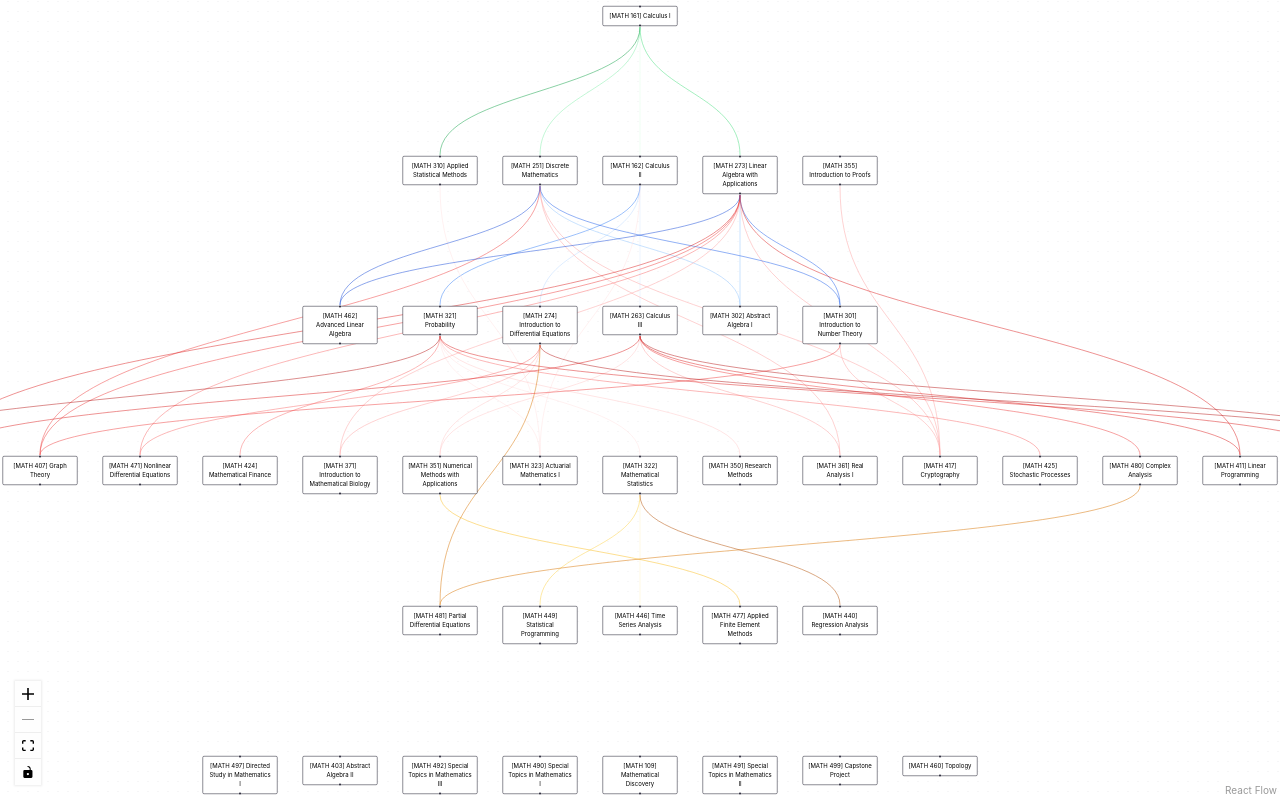
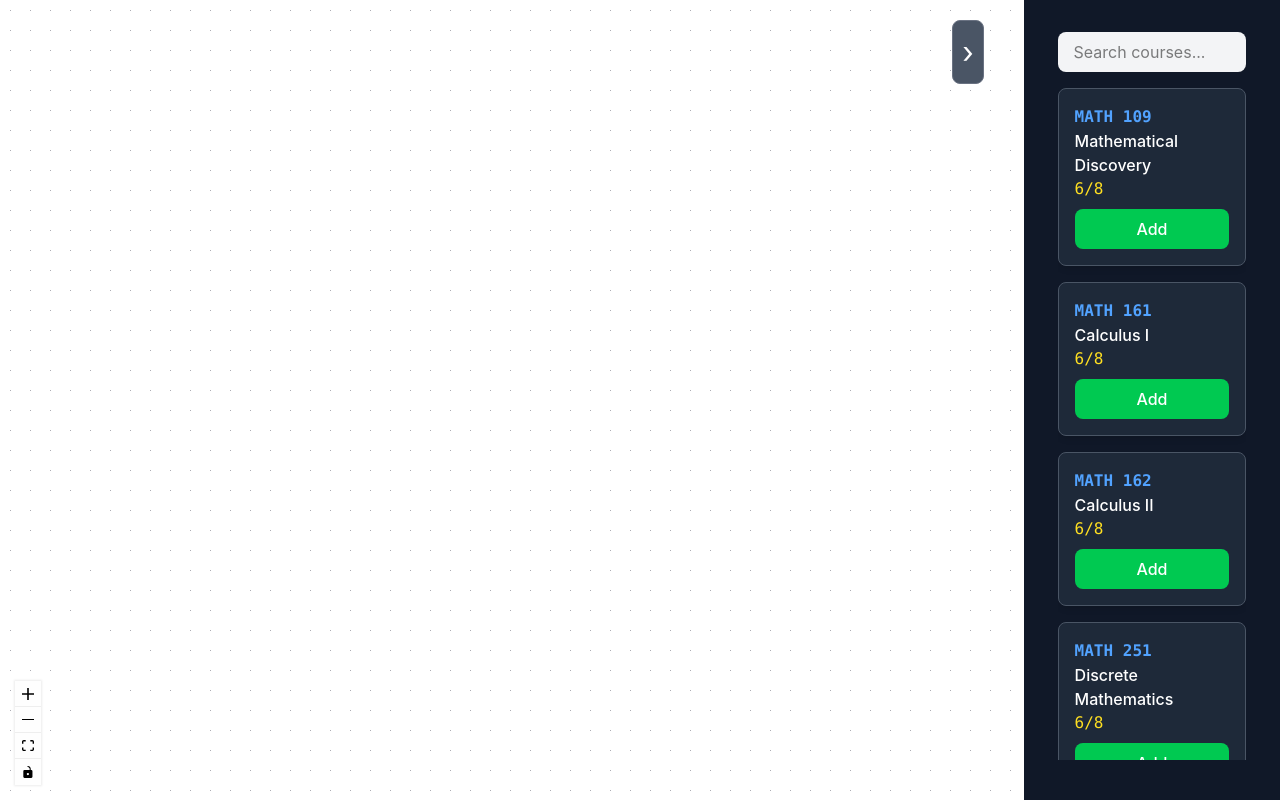
Before and after one commit to cerebrum101/courseplanner, a React (Vite) app: page / in a window 1280 px wide. Built offline with nearby package versions, Linux system fonts and the light colour scheme.

Commit message:
completed v0

```diff
--- a/src/AllCoursesView.tsx
+++ b/src/AllCoursesView.tsx
@@ -19,8 +19,9 @@ import { courseEdges, edgeTypes } from './edges';
 
 
 export default function AllCoursesView() {
-  const [nodes, , onNodesChange] = useNodesState(courseNodes);
+  const [nodes, setNodes , onNodesChange] = useNodesState(courseNodes);
   const [edges, setEdges, onEdgesChange] = useEdgesState(courseEdges);
+
   const onConnect: OnConnect = useCallback(
     (connection) => setEdges((edges) => addEdge(connection, edges)),
     [setEdges]
--- a/src/App.tsx
+++ b/src/App.tsx
@@ -28,8 +28,8 @@ export default function App() {
     return (
     <BrowserRouter>
       <Routes>
-        <Route path="/" element={<AllCoursesView />} />
-        <Route path="personal" element={<UserPlanPage />} />
+        <Route path="/all" element={<AllCoursesView />} />
+        <Route path="/" element={<UserPlanPage />} />
       </Routes>
     </BrowserRouter>
   );
--- a/src/PersonalPage.tsx
+++ b/src/PersonalPage.tsx
@@ -1,4 +1,4 @@
-import { useEffect, useMemo, useState } from 'react';
+import { useEffect, useMemo, useRef, useState } from 'react';
 import Dashboard from './components/Dashboard';
 import {
   ReactFlow,
@@ -7,45 +7,117 @@ import {
   useNodesState,
   useEdgesState,
   Node,
+  Edge,
 } from '@xyflow/react';
 import '@xyflow/react/dist/style.css';
 import './styles/index.css';
+import courseDataJSON from './data/completeCourses1.json';
 
-// Define type for your nodes
 type CourseNode = Node & {
   data: {
     label: string;
   };
 };
 
+interface CoursePrereq {
+  courseCode: string;
+  courseName: string;
+  gradeRequired: string;
+}
+
+interface Course {
+  courseCode: string;
+  courseName: string;
+  prerequisites: Array<CoursePrereq | string>;
+  corequisites: any[];
+  antirequisites: any[];
+}
+
+interface CoursesData {
+  coursesData: Course[];
+}
+
 export default function UserPlanPage() {
-  // Explicitly type your state
-  const [addedCards, setAddedCards] = useState<string[]>([]);
+  const [addedCardsCodes, setAddedCardsCodes] = useState<string[]>([]);
   const [nodes, setNodes, onNodesChange] = useNodesState<CourseNode>([]);
-  const [edges, setEdges, onEdgesChange] = useEdgesState([]);
+  const [edges, setEdges, onEdgesChange] = useEdgesState<Edge>([]);
 
+  // Create a course map for quick lookup
+  const courseMap = useMemo(() => {
+    const map = new Map<string, Course>();
+    courseDataJSON.coursesData.forEach(course => {
+      map.set(course.courseCode, course);
+    });
+    return map;
+  }, []);
+
+  // Update nodes when addedCardsCodes changes
   useMemo(() => {
-    setNodes(addedCards.map((code, index) => ({
-      id: code,
-      position: { x: index * 200, y: 0 },
-      data: { label: code },
-      draggable: true,
-      type: 'default'
-    })));  // <-- Now properly closed
-  }, [addedCards, setNodes]);
+    setNodes(addedCardsCodes.map((code) => {
+      // Try to find existing node to preserve its position
+      const existingNode = nodes.find(n => n.id === code);
+
+      return {
+        id: code,
+        position: existingNode?.position || { x: 0, y: 0 }, // Use existing position or default
+        data: { label: code },
+        draggable: true,
+        type: 'default'
+      } as CourseNode;
+    }));
+  }, [addedCardsCodes]); // Only trigger when addedCardsCodes changes
+  // Generate edges based on prerequisites
+  useEffect(() => {
+    const newEdges: Edge[] = [];
+
+    addedCardsCodes.forEach(courseCode => {
+      const course = courseMap.get(courseCode);
+      if (!course) return;
+
+      // Process prerequisites
+      course.prerequisites.forEach(prereq => {
+        // Skip string prerequisites (like "!PERM")
+        if (typeof prereq !== 'object') return;
+
+        const prereqCode = prereq.courseCode;
+        if (addedCardsCodes.includes(prereqCode)) {
+          newEdges.push({
+            id: `${prereqCode}->${courseCode}`,
+            source: prereqCode,
+            target: courseCode,
+            type: 'default',
+            style: { stroke: '#3b82f6' }, // Blue for prerequisites
+            markerEnd: 'arrowclosed'
+          });
+        }
+      });
+    });
+
+    setEdges(newEdges);
+  }, [addedCardsCodes, courseMap, setEdges]);
+
+  // Clean up edges when courses are removed
+  useEffect(() => {
+    setEdges(edges => edges.filter(edge =>
+      addedCardsCodes.includes(edge.source) &&
+      addedCardsCodes.includes(edge.target)
+    ));
+  }, [addedCardsCodes]);
 
   return (
     <ReactFlow
       nodes={nodes}
+      edges={edges}
       onNodesChange={onNodesChange}
+      onEdgesChange={onEdgesChange}
       fitView
       nodesDraggable={true}
     >
       <Background />
       <Controls />
       <Dashboard
-        addedCards={addedCards}
-        setAddedCards={setAddedCards}
+        addedCardsCodes={addedCardsCodes}
+        setAddedCardsCodes={setAddedCardsCodes}
       />
     </ReactFlow>
   );
--- a/src/components/Dashboard.jsx
+++ b/src/components/Dashboard.jsx
@@ -7,16 +7,19 @@ import '../styles/index.css';
 
 function Card({ code, name, credits, isAdded, toggleButton }) {
     return (
-      <div className="card p-4 my-5 bg-gray-800 border-gray-600 border-2 rounded flex-col">
+<div className="card p-4 bg-gray-800 border border-gray-600 rounded-lg flex flex-col space-y-2 shadow-md hover:shadow-lg transition-shadow">
         <div className="card-info">
-          <p className="card-code text-blue-600 font-mono">{code}</p>
-          <p className="card-name text-white">{name}</p>
-          <p className="card-credits text-yellow-400">{credits}</p>
+        <p className="card-code text-blue-400 font-mono font-semibold">{code}</p>
+<p className="card-name text-white font-medium">{name}</p>
+<p className="card-credits text-yellow-300 font-mono">{credits}</p>
         </div>
         <button
-          className={`px-4 py-2 mt-3 w-auto h-10 rounded transition-colors ${isAdded ? 'bg-red-500 hover:bg-red-600' : 'bg-green-500 hover:bg-green-600'}`}
+    className={`px-4 py-2 w-full rounded-lg transition-colors font-medium ${
+        isAdded
+            ? 'bg-red-500 hover:bg-red-600 text-white'
+            : 'bg-green-500 hover:bg-green-600 text-white'
+    }`}
     onClick={() => toggleButton(code)}
-        //   code={code}
     aria-label={isAdded ? `Remove ${name}` : `Add ${name}`}
     aria-pressed={isAdded}
 >
@@ -26,11 +29,11 @@ function Card({ code, name, credits, isAdded, toggleButton }) {
     );
   }
 
-export default function Dashboard({addedCards, setAddedCards}) {
+export default function Dashboard({addedCardsCodes, setAddedCardsCodes}) {
     const [isCollapsed, setIsCollapsed] = useState(false);
     const [searchTerm, setSearchTerm] = useState('');
 
-    // const [addedCards, setAddedCards] = useState([])
+
 
 
     function handleButtonClick() {
@@ -38,12 +41,12 @@ export default function Dashboard({addedCards, setAddedCards}) {
     }
 
     function handleToggleCard(code) {
-          if (!(addedCards.includes(code)))
+          if (!(addedCardsCodes.includes(code)))
           {
-            setAddedCards([...addedCards, code])
+            setAddedCardsCodes([...addedCardsCodes, code])
           }
           else {
-            setAddedCards(addedCards.filter(courseCode => courseCode !== code))
+            setAddedCardsCodes(addedCardsCodes.filter(courseCode => courseCode !== code))
           }
 
     }
@@ -59,7 +62,7 @@ export default function Dashboard({addedCards, setAddedCards}) {
             code={el.courseCode}
             name={el.courseName}
             credits={el.credits || "6/8"}
-            isAdded={ addedCards.includes((el.courseCode))}
+            isAdded={ addedCardsCodes.includes((el.courseCode))}
             toggleButton={handleToggleCard}
         />
     ));
@@ -67,26 +70,30 @@ export default function Dashboard({addedCards, setAddedCards}) {
 
     return (
         <>
-            <button className={`button absolute top-5 right-20 h-20 w-10 bg-gray-400 z-10 rounded border-black border-1 text-3xl transition-all duration-300 overflow-hidden ${ isCollapsed ? "right-[20px]" : "right-[calc(20%+2.5rem)]" }`}
-                onClick={handleButtonClick}>
+            <button
+    className={`fixed top-5 right-20 h-16 w-8 bg-gray-600 z-10 rounded-lg border border-gray-500 text-3xl text-white flex items-center justify-center transition-all duration-300 hover:bg-gray-500 ${
+        isCollapsed ? "right-[20px]" : "right-[calc(20%+2.5rem)]"
+    }`}
+    onClick={handleButtonClick}
+>
     {isCollapsed ? '‹' : '›'}
-
 </button>
 
-            <div className={`dashboard h-screen absolute bg-gray-900 right-0 flex-col z-9 justify-items-center transition-all duration-300 overflow-hidden ${ isCollapsed ? "w-0" : "min-w-[20%] w-1/5" }`}>
-            <div className="wrapper h-full w-[80%]">
+            <div className={`dashboard h-screen fixed bg-gray-900 right-0 flex flex-col z-9 transition-all duration-300 overflow-hidden max-w-[360px] ${isCollapsed ? "w-0" : "min-w-[20%]  w-1/5 "}`}>
+              <div className="wrapper h-full w-[80%] mx-auto px-2">
                 <input
                     type="text"
-                className="input w-full h-[2rem] mx-auto mt-[2rem] rounded z-10 bg-white"
+                    className="input w-full h-10 mx-auto mt-8 rounded-lg z-10 bg-gray-100 px-4 focus:outline-none focus:ring-2 focus:ring-blue-500"
                     onChange={(e) => setSearchTerm(e.target.value)}
                     value={searchTerm}
                     id="course-search"
+                    placeholder="Search courses..."
                   />
 
                 <div className="cards flex-col align-middle w-full max-h-none">
 
 
-                    <div className="cards flex-col w-full overflow-y-scroll max-h-[calc(100vh-5rem)] ">
+                <div className="cards flex flex-col w-full overflow-y-auto max-h-[calc(100vh-8rem)] mt-4 space-y-4 pb-4">
                         {filteredCards}
                     </div>
 
--- a/src/edges/PersonalEdges.tsx
+++ b/src/edges/PersonalEdges.tsx
@@ -1,3 +1,44 @@
 import type { Edge, EdgeTypes } from '@xyflow/react';
 import courseDataJSON from '../data/completeCourses1.json';
 import '../styles/index.css';
+
+// A larger, more diverse Tailwind-inspired palette for each level.
+// The arrays have 7 colors (from very light to very dark).
+// const tailwindPalette: Record<number, string[]> = {
+//   2: ["#DCFCE7", "#BBF7D0", "#86EFAC", "#4ADE80", "#22C55E", "#16A34A", "#15803D"],
+//   3: ["#DBEAFE", "#BFDBFE", "#93C5FD", "#60A5FA", "#3B82F6", "#2563EB", "#1D4ED8"],
+//   4: ["#FEE2E2", "#FECACA", "#FCA5A5", "#F87171", "#EF4444", "#DC2626", "#B91C1C"],
+//   5: ["#FEF3C7", "#FDE68A", "#FCD34D", "#FBBF24", "#F59E0B", "#D97706", "#B45309"],
+//   6: ["#F3F4F6", "#E5E7EB", "#D1D5DB", "#9CA3AF", "#6B7280", "#4B5563", "#374151"]
+// };
+
+// Build a mapping: level → array of courseCodes in JSON order.
+// This is used to determine left-to-right order for each level.
+// const levelOrder: Record<number, string[]> = {};
+// courseDataJSON.coursesData.forEach(course => {
+//   const lvl = course.level ?? 1;
+//   if (!levelOrder[lvl]) levelOrder[lvl] = [];
+//   levelOrder[lvl].push(course.courseCode);
+// });
+
+
+export const courseEdges: Edge[] = courseDataJSON.coursesData.flatMap(el =>
+  el.prerequisites
+    .filter(prereq => typeof prereq === "object" && prereq !== null)
+    .map(prereq => {
+
+
+      return {
+        id: `${prereq.courseCode}->${el.courseCode}`,
+        source: prereq.courseCode,
+        target: el.courseCode,
+        animated: false,
+        markerEnd: "arrowclosed",
+        type: "bezier",
+        style: { stroke: 'black' },
+      };
+    })
+);
+
+
+export const edgeTypes = {} satisfies EdgeTypes;
--- a/src/nodes/PersonalNodes.tsx
+++ b/src/nodes/PersonalNodes.tsx
@@ -4,47 +4,3 @@ import { AppNode } from './types';
 
 import coursesDataJson from '../data/completeCourses1.json';
 import '../styles/index.css';
-import Dashboard from '../components/Dashboard';
-
-// ---------- Data Interfaces ----------
-interface CoursePrereq {
-  courseCode: string;
-  courseName: string;
-  gradeRequired: string;
-}
-
-interface Course {
-  courseCode: string;
-  courseName: string;
-  prerequisites: Array<CoursePrereq | string>;
-  corequisites: any[];
-  antirequisites: any[];
-  level?: number;  // Already computed in the JSON.
-}
-
-interface CoursesData {
-  coursesData: Course[];
-}
-
-const nodes: AppNode[] = Dashboard.filteredCards.map(code => {
-    const labelValue = {code}
-    const pos = { x: 0, y: 0 };
-    return {
-      id: code,
-      position: pos,
-      data: { label: labelValue },
-      className: '',
-    };
-  });
-
-  return nodes;
-}
-
-const data: CoursesData = coursesDataJson;
-const courses = data.coursesData;
-
-
-export const nodeTypes = {
-  'position-logger': PositionLoggerNode,
-  // Add any other custom node types here.
-} satisfies NodeTypes;
```
Lines whose indentation alone changed are shown as unchanged.
